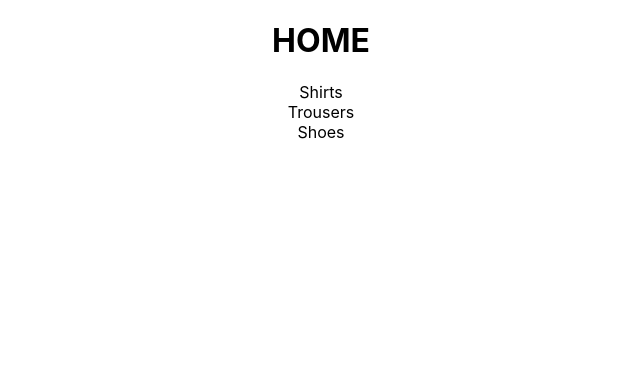
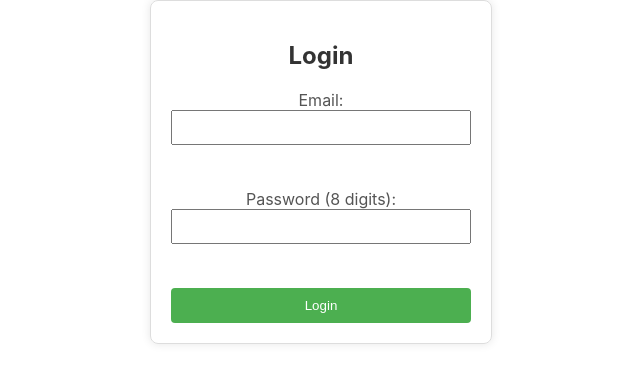
Before and after one commit to Morgan-Ngetich/Online-Clothing-Store, a React (Create React App) app: page / in a window 1280 px wide. Shown: the top 382 px of the page, without its empty margins (319-959 px from the left). Built offline with nearby package versions, Linux system fonts and the light colour scheme; no server answers.

Commit message:
added login

```diff
--- a/src/App.js
+++ b/src/App.js
@@ -1,12 +1,31 @@
 import './App.css';
+import React, { useState } from 'react';
 import Home from './pages/Home';
+import LoginForm from './components/Login';
 
 
 function App() {
+  const [isLoggedIn, setLoggedIn] = useState(false);
+
+  const handleLogin = () => {
+
+    setLoggedIn(true);
+  };
+  const handleLogout = () => {
+
+    setLoggedIn(false);
+  };
 
   return (
     <div className="App">
-     <Home/>
+     {isLoggedIn ? (
+        <div>
+          <button onClick={handleLogout}>Logout</button>
+          <Home />
+        </div>
+      ) : (
+        <LoginForm onLogin={handleLogin} />
+      )}
     </div>
   );
 }
--- a/src/components/Login.js
+++ b/src/components/Login.js
@@ -0,0 +1,64 @@
+
+import React, { useState } from 'react';
+
+
+const LoginForm = ({ onLogin }) => {
+  const [email, setEmail] = useState('');
+  const [password, setPassword] = useState('');
+  const [error, setError] = useState('');
+
+
+  const handleSubmit = (e) => {
+    e.preventDefault();
+
+    // Validate email and password
+    if (!email || !password) {
+      setError('Please enter both email and password.');
+      return;
+    }
+
+    // Assuming password is exactly 8 digits
+    if (password.length !== 8) {
+      setError('Password must be 8 digits long.');
+      return;
+    }
+
+    // Reset form and error state after successful login
+    setEmail('');
+    setPassword('');
+    setError('');
+
+    // Invoke the onLogin callback from the parent component
+    onLogin();
+  };
+
+  return (
+    <div className="login-form">
+      <h2>Login</h2>
+      {error && <p className="error-message">{error}</p>}
+      <form onSubmit={handleSubmit}>
+        <label>
+          Email:
+          <input
+            type="email"
+            value={email}
+            onChange={(e) => setEmail(e.target.value)}
+          />
+        </label>
+        <br />
+        <label>
+          Password (8 digits):
+          <input
+            type="password"
+            value={password}
+            onChange={(e) => setPassword(e.target.value)}
+          />
+        </label>
+        <br />
+        <button type="submit">Login</button>
+      </form>
+    </div>
+  );
+};
+
+export default LoginForm;
--- a/src/index.css
+++ b/src/index.css
@@ -11,3 +11,49 @@ code {
   font-family: source-code-pro, Menlo, Monaco, Consolas, 'Courier New',
     monospace;
 }
+/* src/components/LoginForm.css */
+.login-form {
+  max-width: 300px;
+  margin: 0 auto;
+  padding: 20px;
+  border: 1px solid #ddd;
+  border-radius: 8px;
+  box-shadow: 0 0 10px rgba(0, 0, 0, 0.1);
+}
+
+h2 {
+  text-align: center;
+  color: #333;
+}
+
+label {
+  display: block;
+  margin-bottom: 8px;
+  color: #555;
+}
+
+input {
+  width: 100%;
+  padding: 8px;
+  margin-bottom: 16px;
+  box-sizing: border-box;
+}
+
+button {
+  background-color: #4caf50;
+  color: white;
+  padding: 10px;
+  border: none;
+  border-radius: 4px;
+  cursor: pointer;
+  width: 100%;
+}
+
+button:hover {
+  background-color: #45a049;
+}
+
+.error-message {
+  color: red;
+  margin-bottom: 16px;
+}
```
